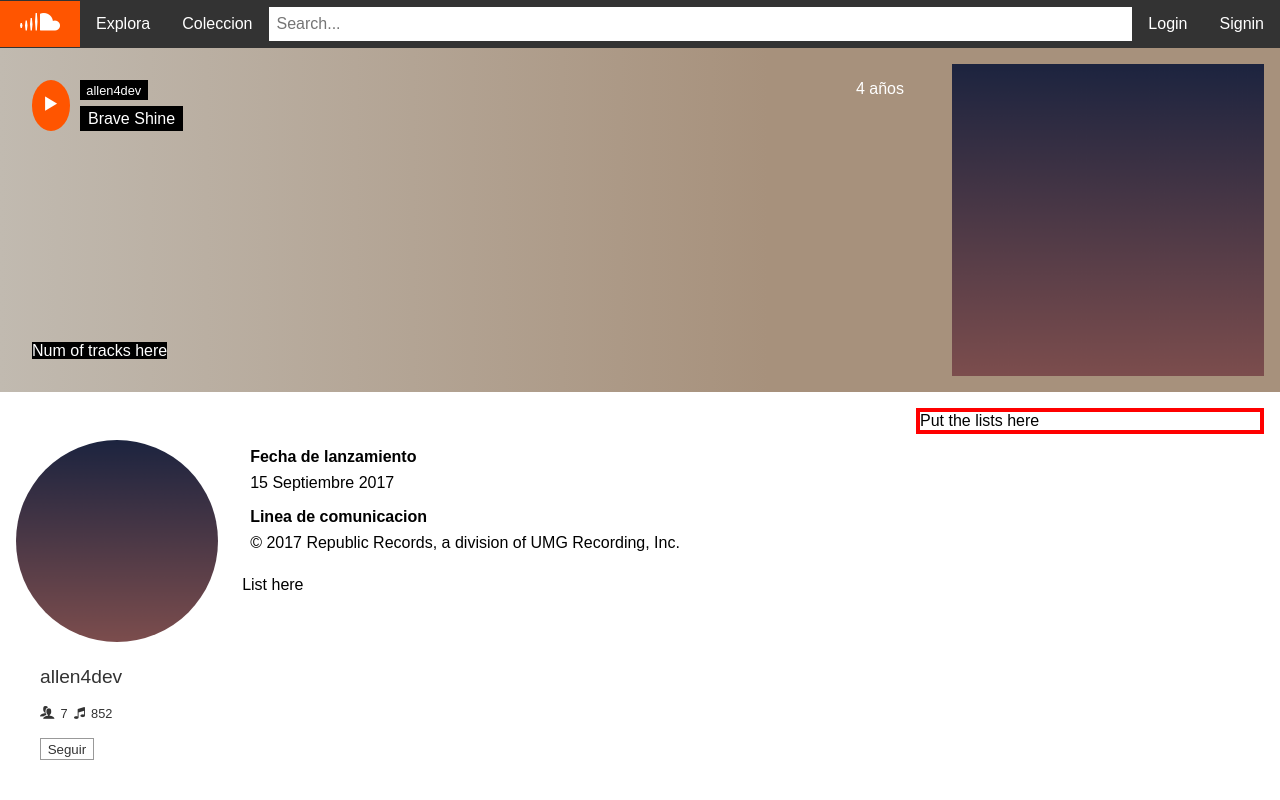
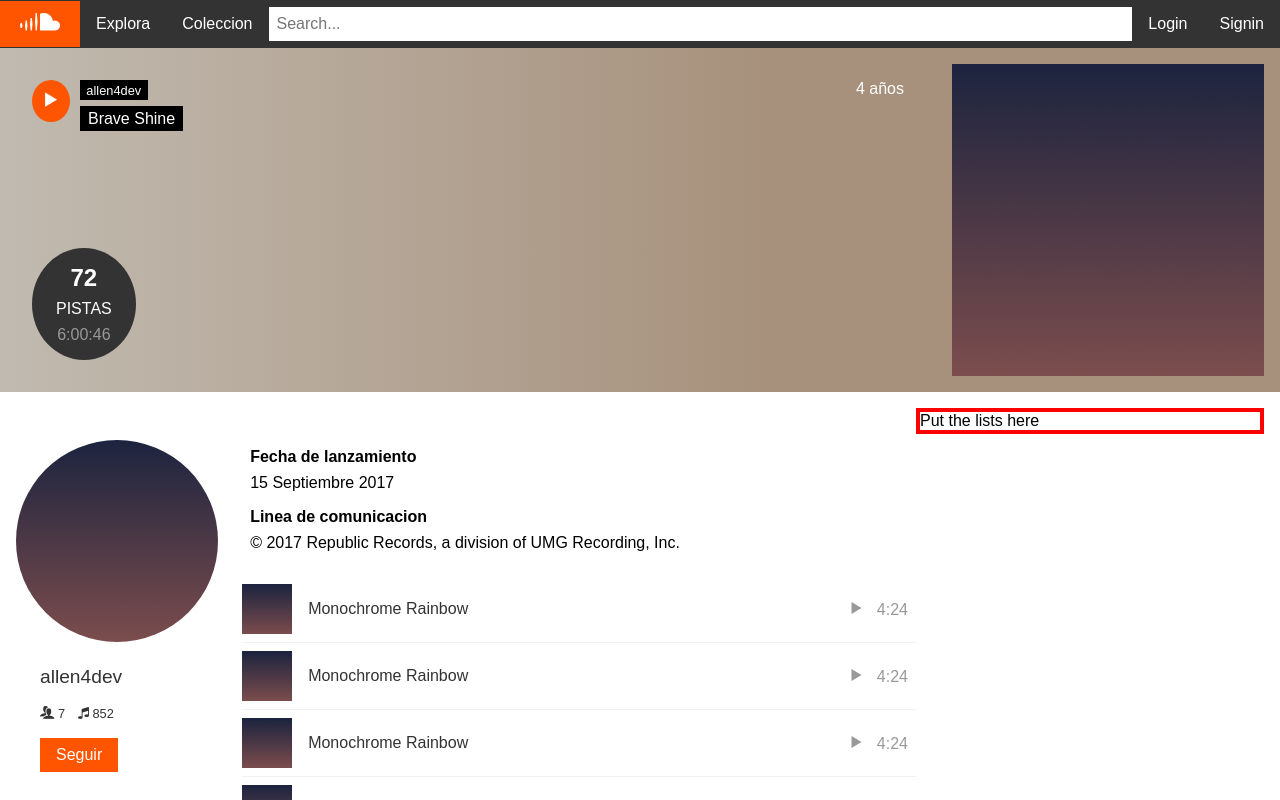
Before and after one commit to allen4dev/4_new_soundcloud, a React (Create React App) app: page /playlists/123 in a window 1280 px wide. Shown: the top 800 px of the page. Built offline with nearby package versions, Linux system fonts and the light colour scheme; no server answers; what normalizr would draw is missing.

Commit message:
[Add] PlaylistDetail page (TrackList)

```diff
--- /dev/null
+++ b/src/modules/tracks/components/Track/index.css
@@ -0,0 +1,33 @@
+.Track {
+  display: flex;
+  align-items: center;
+}
+
+.Track:not(:last-child) {
+  border-bottom: 1px solid var(--light-gray);
+  padding: var(--space-small) 0;
+}
+
+.Track-photo {
+  width: 50px;
+}
+
+.Track-description {
+  flex: 1;
+  margin-left: var(--space-small);
+  padding: var(--space-small);
+  display: flex;
+  justify-content: space-between;
+}
+
+.Track-name {
+  color: var(--dark);
+}
+
+.Track-duration {
+  color: var(--gray);
+}
+
+.Track-icon {
+  margin-right: var(--space-small);
+}
--- /dev/null
+++ b/src/modules/tracks/components/Track/index.jsx
@@ -0,0 +1,26 @@
+import React from 'react';
+
+import defaultImage from './../../../../images/default_image.png';
+
+import './index.css';
+
+const Track = () => {
+  const src = defaultImage;
+
+  return (
+    <li className="Track">
+      <div className="Track-photo imageContainer">
+        <img src={src} alt="Monochrome Rainbow" className="Track-image image" />
+      </div>
+
+      <div className="Track-description">
+        <span className="Track-name">Monochrome Rainbow</span>
+        <span className="Track-duration">
+          <i className="Track-icon icon-play3" /> 4:24
+        </span>
+      </div>
+    </li>
+  );
+};
+
+export default Track;
--- a/src/modules/tracks/components/TrackList/index.css
+++ b/src/modules/tracks/components/TrackList/index.css
@@ -0,0 +1,4 @@
+.TrackList {
+  height: 50vh;
+  overflow-y: scroll;
+}
--- a/src/modules/tracks/components/TrackList/index.jsx
+++ b/src/modules/tracks/components/TrackList/index.jsx
@@ -1,11 +1,19 @@
 import React from 'react';
+
+import Track from './../Track';
+
+import List from './../../../../shared/List';
 
 import './index.css';
 
-const TrackList = () => {
+function renderTrack(track, i) {
+  return <Track key={i} {...track} />;
+}
+
+const TrackList = ({ items }) => {
   return (
     <div className="TrackList">
-      <span>List here</span>
+      <List items={items}>{renderTrack}</List>
     </div>
   );
 };
--- a/src/modules/users/components/UserCard/index.css
+++ b/src/modules/users/components/UserCard/index.css
@@ -25,9 +25,5 @@
 }
 
 .UserCard-count:not(:last-child) {
-  margin-right: var(--space-small);
+  margin-right: var(--space-normal);
 }
-
-.UserCard-countIcon {
-  margin-right: var(--space-extra-small);
-}
--- a/src/modules/users/components/UserCard/index.jsx
+++ b/src/modules/users/components/UserCard/index.jsx
@@ -10,7 +10,7 @@
   return (
     <li className="UserCard">
       <div className="UserCard-photo imageContainer">
-        <img src={src} alt="UserCard image" className="UserCard-image image" />
+        <img src={src} alt="allen4dev" className="UserCard-image image" />
       </div>
 
       <div className="UserCard-description">
@@ -24,7 +24,7 @@
             <i className="UserCard-countIcon icon-music" /> 852
           </span>
         </div>
-        <button className="UserCard-follow btn-flat">Seguir</button>
+        <button className="UserCard-follow btn btn-normal">Seguir</button>
       </div>
     </li>
   );
--- a/src/pages/PlaylistDetail/index.jsx
+++ b/src/pages/PlaylistDetail/index.jsx
@@ -13,9 +13,11 @@
     return (
       <div className="PlaylistDetail page">
         <ItemHeader>
-          <span style={{ backgroundColor: 'black', color: 'white' }}>
-            Num of tracks here
-          </span>
+          <div className="trackCount">
+            <span className="number">72</span>
+            <span className="number">pistas</span>
+            <span className="duration">6:00:46</span>
+          </div>
         </ItemHeader>
 
         <section className="PlaylistDetail-content content">
--- a/src/shared/Feedback/index.jsx
+++ b/src/shared/Feedback/index.jsx
@@ -1,7 +1,6 @@
 import React from 'react';
 
 import UserCard from './../../modules/users/components/UserCard';
-import CommentList from './../../modules/comments/components/CommentList';
 
 import './index.css';
 
--- a/src/shared/ItemHeader/index.css
+++ b/src/shared/ItemHeader/index.css
@@ -27,7 +27,7 @@
 
 .ItemHeader-actions {
   display: flex;
-  align-items: flex-center;
+  align-items: flex-start;
 }
 
 .ItemHeader-play {
--- a/src/styles/helpers.css
+++ b/src/styles/helpers.css
@@ -75,3 +75,27 @@
   color: white;
   padding: var(--space-extra-small) var(--space-small);
 }
+
+.trackCount {
+  background-color: var(--dark);
+  border-radius: 50%;
+  color: white;
+  padding: var(--space-normal) var(--space-medium);
+  text-align: center;
+  display: flex;
+  flex-direction: column;
+}
+
+.trackCount span:first-of-type {
+  font-size: var(--font-big);
+  font-weight: bold;
+}
+
+.trackCount span:nth-child(2) {
+  text-transform: uppercase;
+  margin: var(--space-small) 0;
+}
+
+.trackCount span:last-of-type {
+  color: var(--gray);
+}
```
